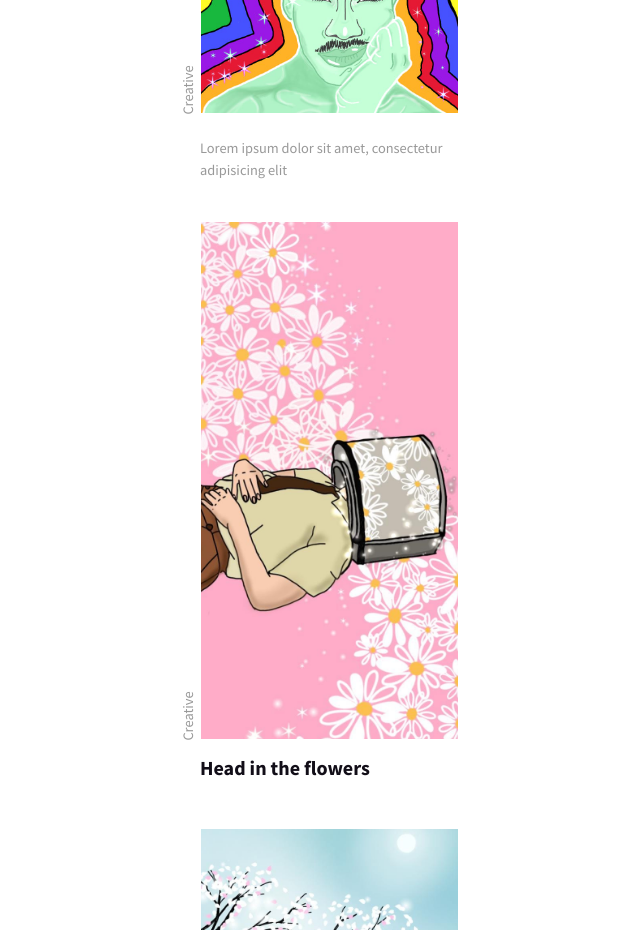
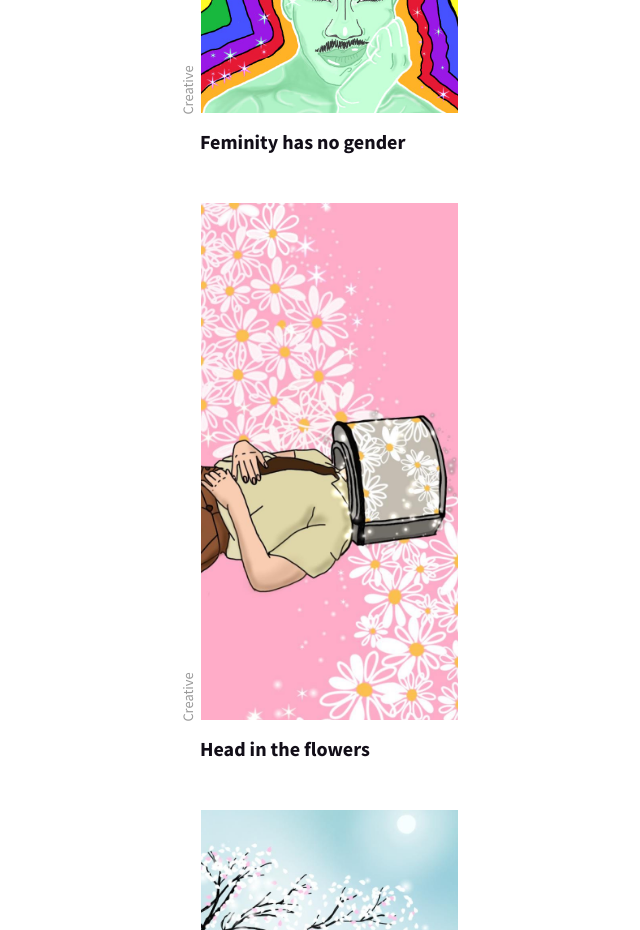
Before and after one commit to Saransh-cpp/ShreyaBhoj.github.io, a plain HTML site: page index.html in a window 1280 px wide. Shown: the part 2400-3330 px from the top of the page, without its empty margins (158-798 px from the left). Drawn offline with Linux system fonts and the light colour scheme; files that its build step writes are made by us from their sources; no server answers; a script that the page names is missing.

Commit message:
Update index.html

```diff
--- a/index.html
+++ b/index.html
@@ -174,8 +174,8 @@
                     </p></a>
                 </div>
                 <div class="py-3"><a class="reset-anchor" href="detail.html">
-                    <h2 class="h5 listing-item-heading"></h2></a>
-                  <p class="text-small mb-0 listing-item-description">Lorem ipsum dolor sit amet, consectetur adipisicing elit</p>
+                    <h2 class="h5 listing-item-heading">Feminity has no gender</h2></a>
+                  <p class="text-small mb-0 listing-item-description"></p>
                 </div>
               </div>
             </div>
```
